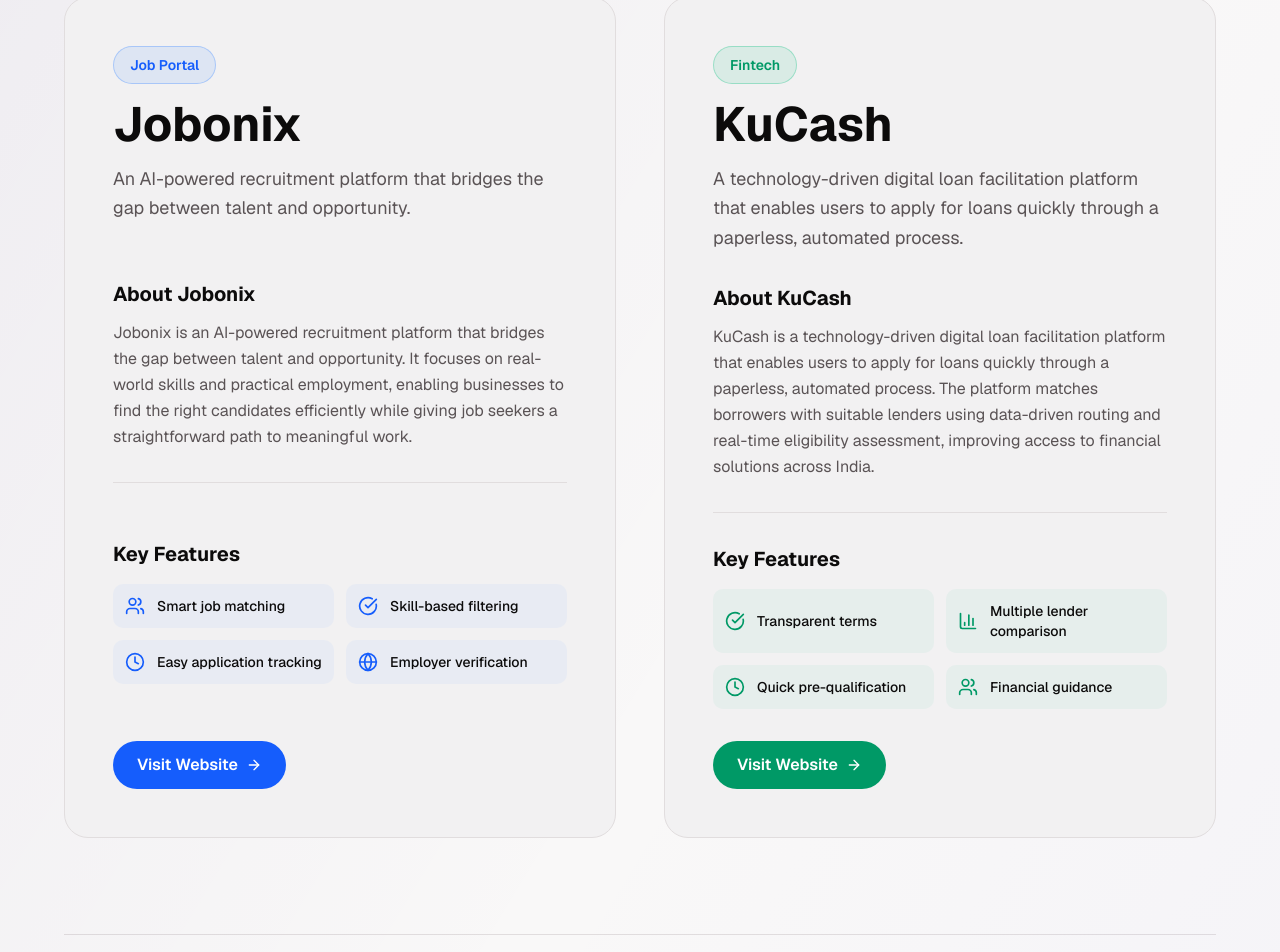
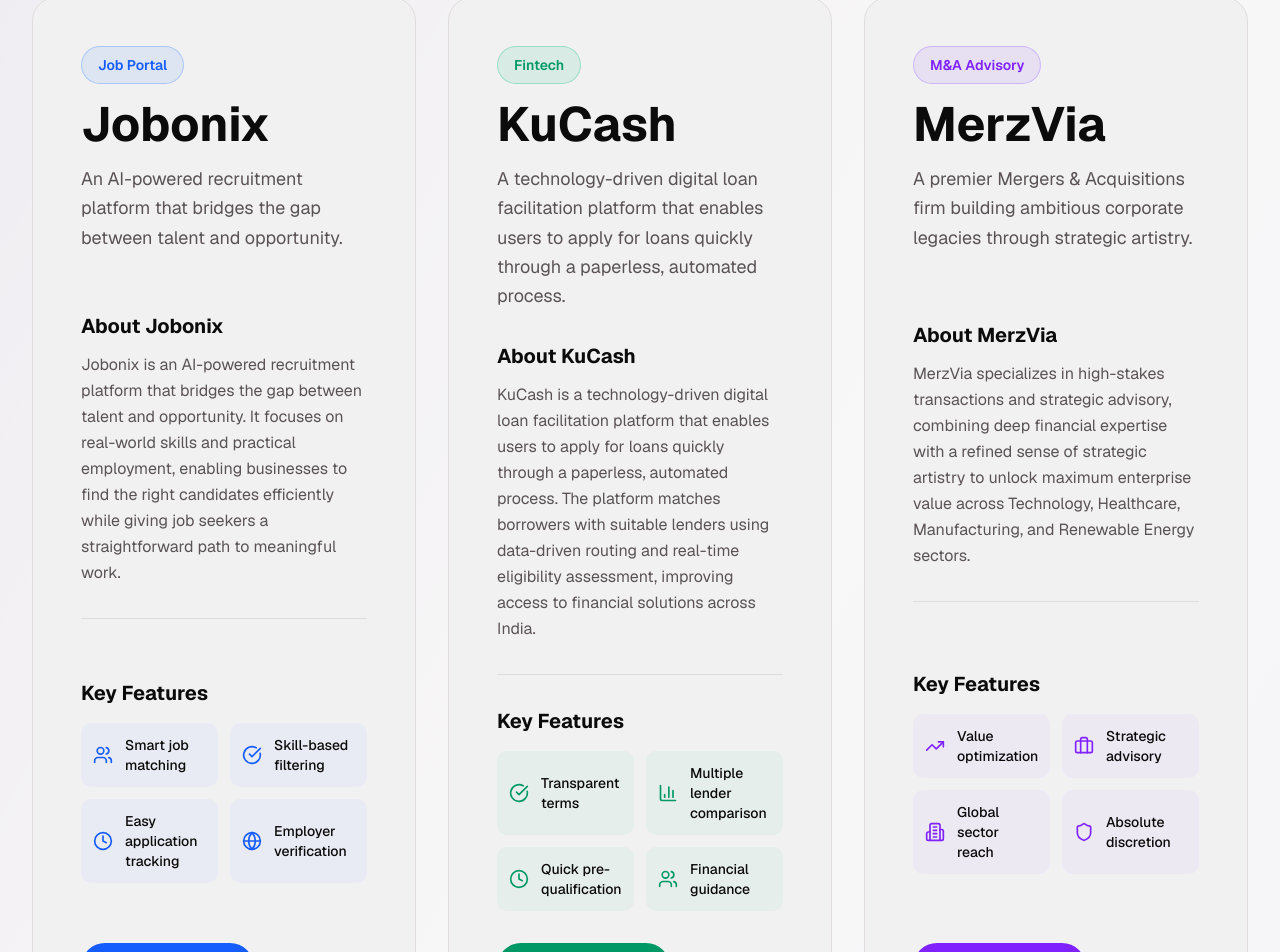
Before and after one commit to Deepsoni5/madhyavarti, a Next.js app: page /products in a window 1280 px wide. Shown: the part 384-1336 px from the top of the page. Built offline with nearby package versions, Linux system fonts and the light colour scheme.

Commit message:
add product

```diff
--- a/app/products/page.tsx
+++ b/app/products/page.tsx
@@ -2,7 +2,7 @@ import type { Metadata } from "next"
 import Link from "next/link"
 import { Header } from "@/components/header"
 import { Footer } from "@/components/footer"
-import { ArrowRight, CheckCircle, Globe, BarChart3, Users, Clock } from "lucide-react"
+import { ArrowRight, CheckCircle, Globe, BarChart3, Users, Clock, TrendingUp, Building2, Briefcase, Shield } from "lucide-react"
 
 export const metadata: Metadata = {
   title: "Our Products | Madhyavarti Solutions",
@@ -10,7 +10,7 @@ export const metadata: Metadata = {
     "Discover Jobonix and Loanery - innovative platforms connecting talent with opportunity and providing ethical financial solutions.",
   openGraph: {
     title: "Our Products | Madhyavarti Solutions",
-    description: "Jobonix - Job Portal | Loanery - Fintech Solutions",
+    description: "Jobonix - Job Portal | Loanery - Fintech Solutions | MerzVia - M&A Advisory",
   },
 }
 
@@ -27,6 +27,13 @@ export default function Products() {
     { icon: BarChart3, text: "Multiple lender comparison" },
     { icon: Clock, text: "Quick pre-qualification" },
     { icon: Users, text: "Financial guidance" },
+  ]
+
+  const merzviaFeatures = [
+    { icon: TrendingUp, text: "Value optimization" },
+    { icon: Briefcase, text: "Strategic advisory" },
+    { icon: Building2, text: "Global sector reach" },
+    { icon: Shield, text: "Absolute discretion" },
   ]
 
   return (
@@ -46,7 +53,7 @@ export default function Products() {
         </div>
 
         {/* Products Grid */}
-        <div className="max-w-6xl mx-auto grid grid-cols-1 lg:grid-cols-2 gap-12">
+        <div className="max-w-7xl mx-auto grid grid-cols-1 md:grid-cols-2 lg:grid-cols-3 gap-8">
           {/* Jobonix */}
           <div className="group relative rounded-3xl overflow-hidden border border-border bg-card hover:border-primary/50 transition-all duration-300 hover:shadow-2xl hover:shadow-primary/10">
             <div className="absolute inset-0 bg-gradient-to-br from-blue-600/10 to-cyan-600/10 opacity-0 group-hover:opacity-100 transition-opacity duration-300" />
@@ -158,6 +165,62 @@ export default function Products() {
               </div>
             </div>
           </div>
+
+          {/* MerzVia */}
+          <div className="group relative rounded-3xl overflow-hidden border border-border bg-card hover:border-primary/50 transition-all duration-300 hover:shadow-2xl hover:shadow-primary/10">
+            <div className="absolute inset-0 bg-gradient-to-br from-violet-600/10 to-indigo-600/10 opacity-0 group-hover:opacity-100 transition-opacity duration-300" />
+
+            <div className="relative z-10 p-8 sm:p-12 h-full flex flex-col justify-between">
+              {/* Header */}
+              <div className="space-y-4 mb-8">
+                <div className="inline-flex px-4 py-2 rounded-full bg-violet-500/10 border border-violet-500/30">
+                  <span className="text-sm font-semibold text-violet-600 dark:text-violet-400">M&A Advisory</span>
+                </div>
+                <h2 className="text-4xl sm:text-5xl font-bold text-foreground">MerzVia</h2>
+                <p className="text-lg text-muted-foreground leading-relaxed">
+                  A premier Mergers & Acquisitions firm building ambitious corporate legacies through strategic artistry.
+                </p>
+              </div>
+
+              {/* About Section */}
+              <div className="space-y-6 mb-8 pb-8 border-b border-border">
+                <div>
+                  <h3 className="text-xl font-bold text-foreground mb-3">About MerzVia</h3>
+                  <p className="text-muted-foreground leading-relaxed">
+                    MerzVia specializes in high-stakes transactions and strategic advisory, combining deep financial expertise with a refined sense of strategic artistry to unlock maximum enterprise value across Technology, Healthcare, Manufacturing, and Renewable Energy sectors.
+                  </p>
+                </div>
+              </div>
+
+              {/* Features */}
+              <div className="space-y-4 mb-8">
+                <h3 className="text-xl font-bold text-foreground">Key Features</h3>
+                <div className="grid grid-cols-2 gap-3">
+                  {merzviaFeatures.map((feature, idx) => {
+                    const Icon = feature.icon
+                    return (
+                      <div key={idx} className="flex items-center gap-3 p-3 rounded-lg bg-violet-500/5">
+                        <Icon className="w-5 h-5 text-violet-600 dark:text-violet-400 flex-shrink-0" />
+                        <span className="text-sm font-medium text-foreground">{feature.text}</span>
+                      </div>
+                    )
+                  })}
+                </div>
+              </div>
+
+              {/* CTA */}
+              <div className="flex flex-col sm:flex-row gap-4">
+                <Link
+                  href="https://merzvia.com"
+                  target="_blank"
+                  className="px-6 py-3 rounded-full bg-violet-600 text-white font-semibold hover:bg-violet-700 transition-colors flex items-center justify-center gap-2 hover:shadow-lg hover:shadow-violet-600/30"
+                >
+                  Visit Website
+                  <ArrowRight className="w-4 h-4" />
+                </Link>
+              </div>
+            </div>
+          </div>
         </div>
 
         {/* Why Our Products */}
@@ -208,7 +271,7 @@ export default function Products() {
         <div className="max-w-4xl mx-auto mt-24 pt-24 border-t border-border text-center space-y-6">
           <h2 className="text-4xl font-bold text-foreground">Ready to Experience Innovation?</h2>
           <p className="text-lg text-muted-foreground">
-            Explore Jobonix and Loanery today to see how we're transforming opportunities.
+            Explore Jobonix, Loanery, and MerzVia today to see how we're transforming opportunities.
           </p>
           <Link
             href="/contact"
--- a/components/sections/solutions.tsx
+++ b/components/sections/solutions.tsx
@@ -1,7 +1,7 @@
 "use client"
 
 import Link from "next/link"
-import { Users, CheckCircle, Clock, Globe, BarChart3, ArrowRight, Shield } from "lucide-react"
+import { Users, CheckCircle, Clock, Globe, BarChart3, ArrowRight, Shield, TrendingUp, Building2, Briefcase } from "lucide-react"
 
 export function Solutions() {
   const products = [
@@ -51,6 +51,29 @@ export function Solutions() {
       hoverGradient: "from-emerald-600/10 to-teal-600/10",
       link: "https://kucash.in",
     },
+    {
+      id: "merzvia",
+      title: "MerzVia",
+      subtitle: "M&A Advisory",
+      description:
+        "A premier Mergers & Acquisitions firm building ambitious corporate legacies through strategic artistry.",
+      about:
+        "MerzVia is a premier Mergers & Acquisitions firm that serves as the architectural force behind the world's most ambitious corporate legacies. Specializing in high-stakes transactions and strategic advisory, we combine deep financial expertise with a refined sense of strategic artistry to unlock maximum enterprise value.",
+      features: [
+        { icon: TrendingUp, text: "High-Stakes Transactions" },
+        { icon: Briefcase, text: "Strategic Advisory" },
+        { icon: Building2, text: "Sector Expertise" },
+        { icon: Shield, text: "Absolute Discretion" },
+      ],
+      color: "from-violet-600 to-indigo-600",
+      badgeBg: "bg-violet-500/10",
+      badgeBorder: "border-violet-500/30",
+      badgeText: "text-violet-600 dark:text-violet-400",
+      iconBg: "bg-violet-500/5",
+      iconText: "text-violet-600 dark:text-violet-400",
+      hoverGradient: "from-violet-600/10 to-indigo-600/10",
+      link: "https://merzvia.com",
+    },
   ]
 
   return (
@@ -75,7 +98,7 @@ export function Solutions() {
           </p>
         </div>
 
-        <div className="grid grid-cols-1 lg:grid-cols-2 gap-12">
+        <div className="grid grid-cols-1 md:grid-cols-2 lg:grid-cols-3 gap-8">
           {products.map((product) => (
             <div
               key={product.id}
```
